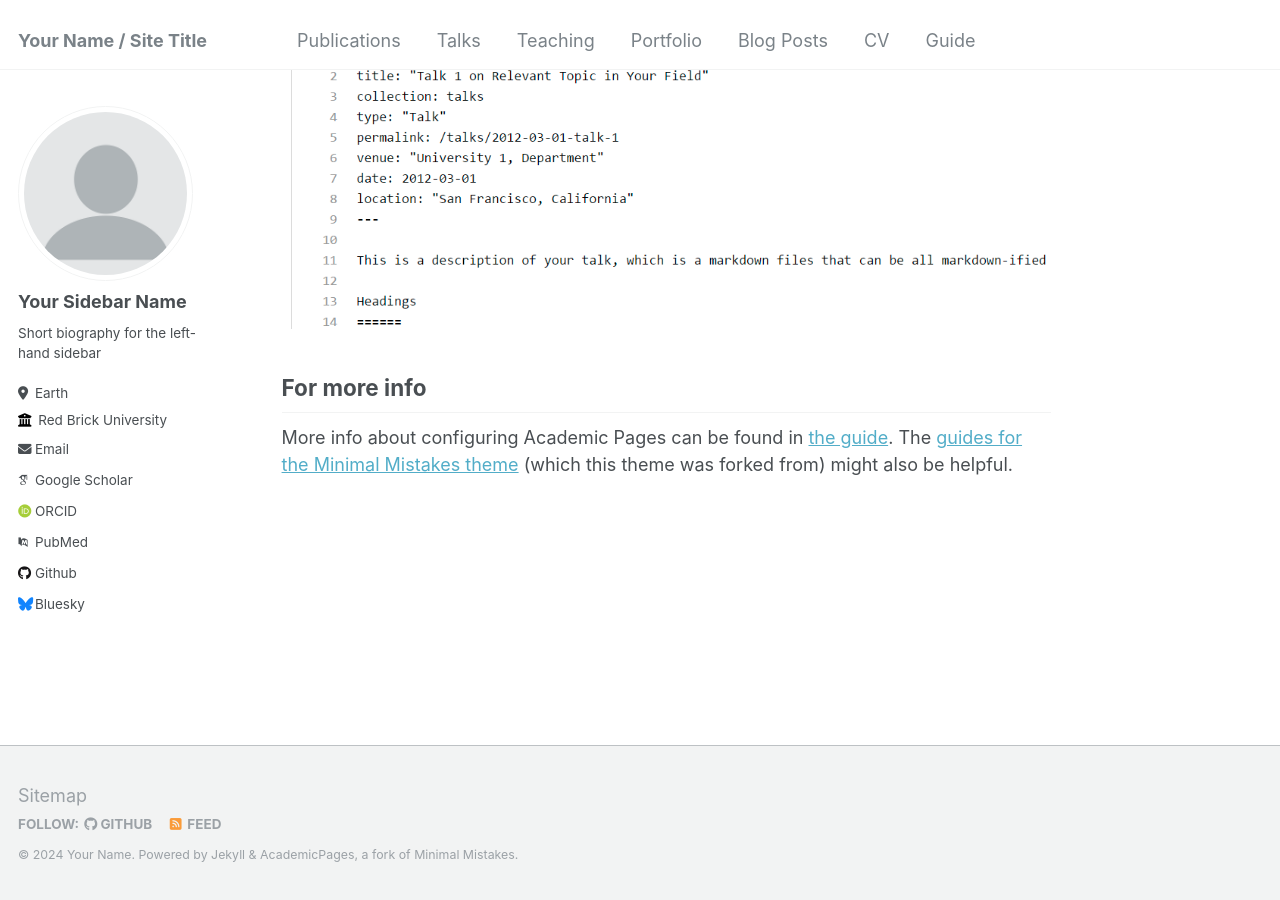
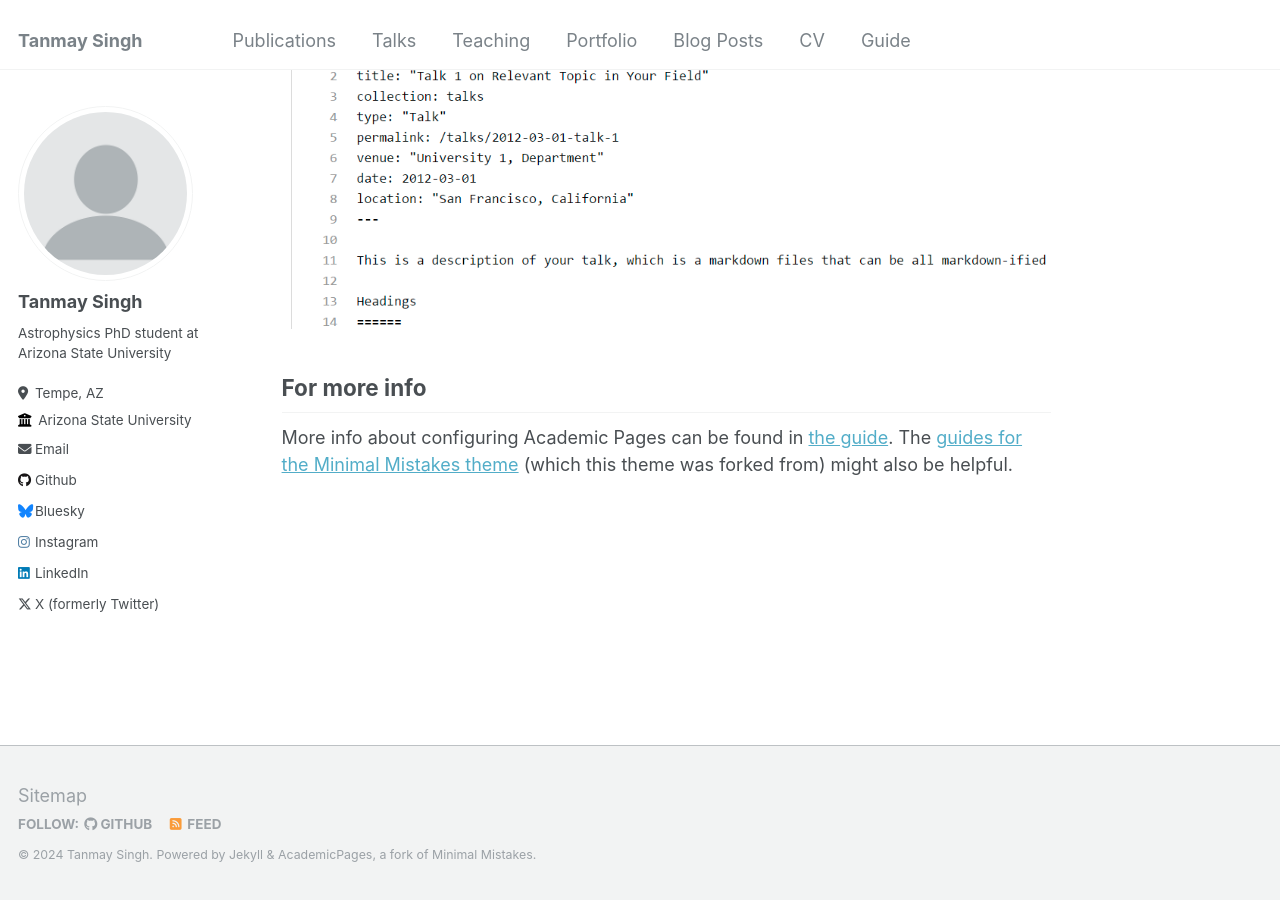
Before and after one commit to tanmay-starslab/tanmay-starslab.github.io, a Jekyll site: the page built from _pages/about.md, in a window 1280 px wide and 900 px high, scrolled down 2660 px. Built offline with Jekyll 4.4.1, drawn with Linux system fonts in a browser that asks for light colours; some web fonts are replaced.

Commit message:
initial changes

```diff
--- a/_config.yml
+++ b/_config.yml
@@ -8,13 +8,14 @@
 
 # Basic Site Settings
 locale                   : "en-US"
-title                    : "Your Name / Site Title"
+title                    : "Tanmay Singh"
 title_separator          : "-"
-name                     : &name "Your Name"
+name                     : &name "Tanmay Singh"
 description              : &description "personal description"
-url                      : https://academicpages.github.io # the base hostname & protocol for your site e.g. "https://mmistakes.github.io"
+url                      : https://tanmay-starslab.github.io # the base hostname & protocol for your site e.g. "https://mmistakes.github.io"
 baseurl                  : "" # the subpath of your site, e.g. "/blog"
-repository               : "academicpages/academicpages.github.io"
+repository               : "tanmay-starslab/tanmay-starslab.github.io"
+
 
 # Site Author - The following control what appear as part of the author content on the side bar.
 #               If a field is blank the icon and link will not appear, otherwise it will be shown.
@@ -22,28 +23,28 @@ repository               : "academicpages/academicpages.github.io"
 author:
   # Biographic information
   avatar           : "profile.png"
-  name             : "Your Sidebar Name"
+  name             : "Tanmay Singh"
   pronouns         : # example: "she/her"
-  bio              : "Short biography for the left-hand sidebar"
-  location         : "Earth"
-  employer         : "Red Brick University"
+  bio              : "Astrophysics PhD student at Arizona State University "
+  location         : "Tempe, AZ"
+  employer         : "Arizona State University"
   uri              : # URL
-  email            : "none@example.org"
+  email            : "tsingh65@asu.edu"
 
   # Academic websites
   arxiv            : # URL - Update with the correct link to your profile
-  googlescholar    : "https://scholar.google.com/citations?user=PS_CX0AAAAAJ"
+  googlescholar    : #"https://scholar.google.com/citations?user=PS_CX0AAAAAJ"
   impactstory      : # URL
-  orcid            : "http://orcid.org/yourorcidurl"
+  orcid            : #"http://orcid.org/yourorcidurl"
   semantic         : # URL
-  pubmed           : "https://www.ncbi.nlm.nih.gov/pubmed/?term=john+snow"
+  pubmed           : #"https://www.ncbi.nlm.nih.gov/pubmed/?term=john+snow"
   researchgate     : # URL
 
   # Repositories and software development
   bitbucket        : # Username - Update with your username on the site
   codepen          : # Username
   dribbble         : # Username
-  github           : "academicpages"
+  github           : "tanmay-starslab"
   kaggle           : # Username
   stackoverflow    : # User number or user number and name (i.e., use "1" or "1/jeff-atwood")
 
@@ -55,9 +56,9 @@ author:
   goodreads        : # Username
   google_plus      : # Username
   keybase          : # Username
-  instagram        : # Username
+  instagram        : "newhorizons_2"
   lastfm           : # Username
-  linkedin         : # Username
+  linkedin         : "tanmay-singh-21574a1aa"
   mastodon         : # URL
   medium           : # URL
   pinterest        : # Username
@@ -65,7 +66,7 @@ author:
   steam            : # Username
   telegram         : # URL
   tumblr           : # Username
-  twitter          : # Username for X / Twitter
+  twitter          : "TanmayS32807693"
   vine             : # Username
   weibo            : # Username
   wikipedia        : # Username
```
Also changed, not shown: 2 other files.
